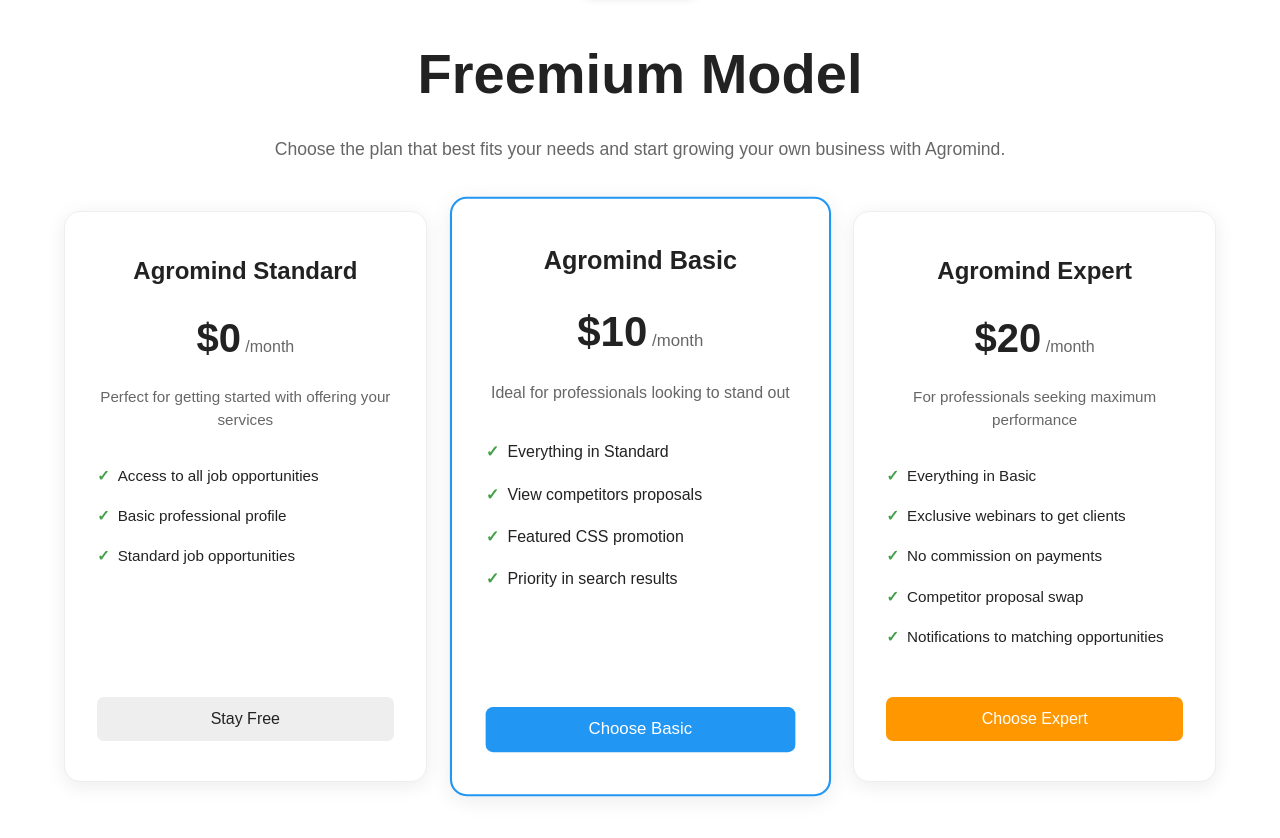
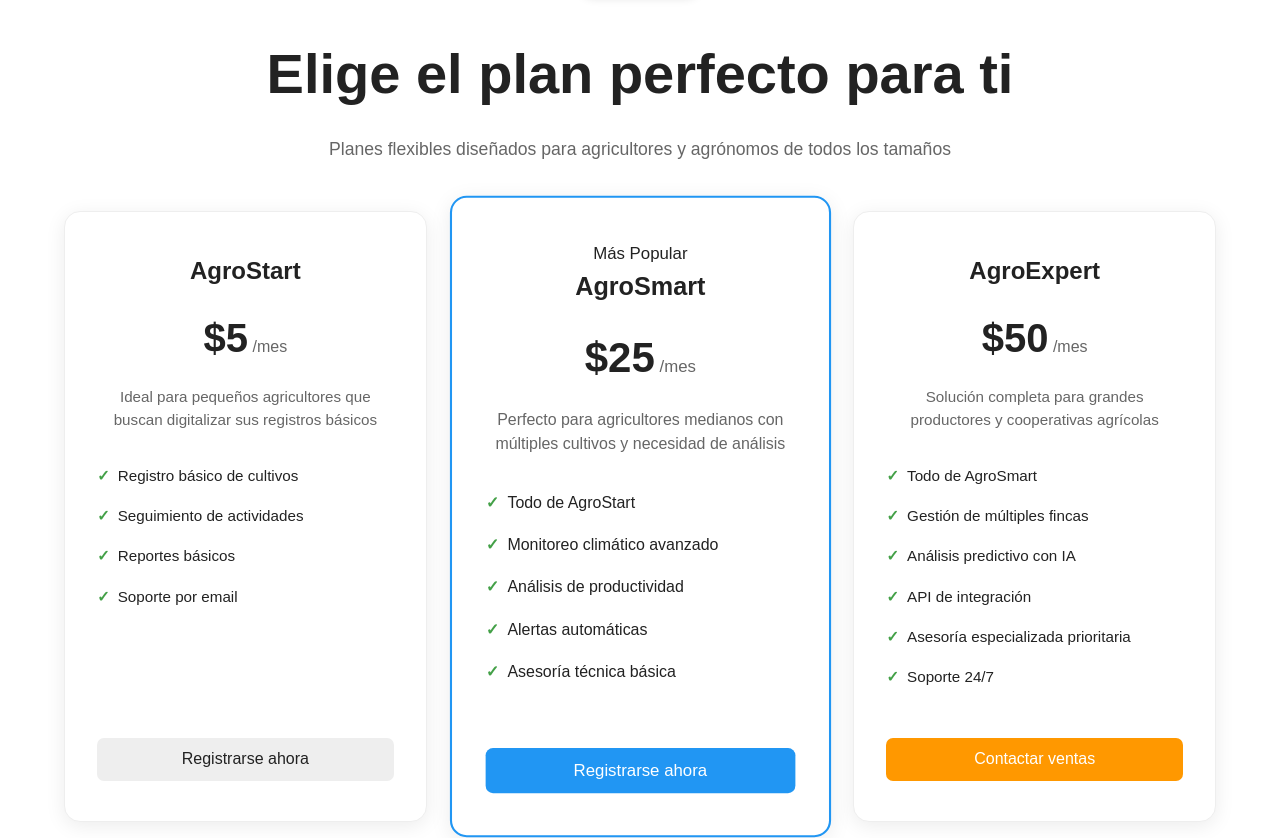
Before and after one commit to AgroMind-Aplicaciones-Web-7414/AgroTrack-LandingPage, a plain HTML site: page index.html in a window 1280 px wide. Shown: the part 3562-4400 px from the top of the page. Drawn offline with Linux system fonts and the light colour scheme.

Commit message:
feat: update pricing section with new plans and translations

```diff
--- a/index.html
+++ b/index.html
@@ -288,105 +288,116 @@
         <section class="pricing">
             <div class="search-bar">
                 <span class="search-icon">✅</span>
-                <span>Planes</span>
+                <span data-translate="plans">Planes</span>
             </div>
-            <h2 class="section-title">Freemium Model</h2>
-            <p class="section-desc">
-                Choose the plan that best fits your needs and start growing your own business with Agromind.
-            </p>
+            <h2 class="section-title" data-translate="pricing-title">Elige el plan perfecto para ti</h2>
+            <p class="section-desc" data-translate="pricing-desc">Planes flexibles diseñados para agricultores y agrónomos de todos los tamaños</p>
 
             <div class="pricing-grid">
-                <!-- Plan Standard -->
+                <!-- Plan AgroStart -->
                 <div class="pricing-card">
-                    <h3>Agromind Standard</h3>
+                    <h3 data-translate="plan-1-title">AgroStart</h3>
                     <div class="price">
-                        <span class="amount">$0</span>
-                        <span class="period">/month</span>
+                        <span class="amount">$5</span>
+                        <span class="period" data-translate="price-period">/mes</span>
                     </div>
-                    <p class="plan-desc">Perfect for getting started with offering your services</p>
+                    <p class="plan-desc" data-translate="plan-1-desc">Ideal para pequeños agricultores que buscan digitalizar sus registros básicos</p>
 
                     <ul class="features-list">
                         <li>
                             <span class="check">✓</span>
-                            Access to all job opportunities
+                            <span data-translate="plan-1-feature-1">Registro básico de cultivos</span>
                         </li>
                         <li>
                             <span class="check">✓</span>
-                            Basic professional profile
+                            <span data-translate="plan-1-feature-2">Seguimiento de actividades</span>
                         </li>
                         <li>
                             <span class="check">✓</span>
-                            Standard job opportunities
+                            <span data-translate="plan-1-feature-3">Reportes básicos</span>
+                        </li>
+                        <li>
+                            <span class="check">✓</span>
+                            <span data-translate="plan-1-feature-4">Soporte por email</span>
                         </li>
                     </ul>
 
-                    <button class="btn-plan btn-standard">Stay Free</button>
+                    <button class="btn-plan btn-standard" data-translate="register-now">Registrarse ahora</button>
                 </div>
 
-                <!-- Plan Basic -->
+                <!-- Plan AgroSmart -->
                 <div class="pricing-card featured">
-                    <h3>Agromind Basic</h3>
+                    <div class="featured-badge" data-translate="most-popular">Más Popular</div>
+                    <h3 data-translate="plan-2-title">AgroSmart</h3>
                     <div class="price">
-                        <span class="amount">$10</span>
-                        <span class="period">/month</span>
+                        <span class="amount">$25</span>
+                        <span class="period" data-translate="price-period">/mes</span>
                     </div>
-                    <p class="plan-desc">Ideal for professionals looking to stand out</p>
+                    <p class="plan-desc" data-translate="plan-2-desc">Perfecto para agricultores medianos con múltiples cultivos y necesidad de análisis</p>
 
                     <ul class="features-list">
                         <li>
                             <span class="check">✓</span>
-                            Everything in Standard
+                            <span data-translate="plan-2-feature-1">Todo de AgroStart</span>
                         </li>
                         <li>
                             <span class="check">✓</span>
-                            View competitors proposals
+                            <span data-translate="plan-2-feature-2">Monitoreo climático avanzado</span>
                         </li>
                         <li>
                             <span class="check">✓</span>
-                            Featured CSS promotion
+                            <span data-translate="plan-2-feature-3">Análisis de productividad</span>
                         </li>
                         <li>
                             <span class="check">✓</span>
-                            Priority in search results
+                            <span data-translate="plan-2-feature-4">Alertas automáticas</span>
+                        </li>
+                        <li>
+                            <span class="check">✓</span>
+                            <span data-translate="plan-2-feature-5">Asesoría técnica básica</span>
                         </li>
                     </ul>
 
-                    <button class="btn-plan btn-basic">Choose Basic</button>
+                    <button class="btn-plan btn-basic" data-translate="register-now">Registrarse ahora</button>
                 </div>
 
-                <!-- Plan Expert -->
+                <!-- Plan AgroExpert -->
                 <div class="pricing-card">
-                    <h3>Agromind Expert</h3>
+                    <h3 data-translate="plan-3-title">AgroExpert</h3>
                     <div class="price">
-                        <span class="amount">$20</span>
-                        <span class="period">/month</span>
+                        <span class="amount">$50</span>
+                        <span class="period" data-translate="price-period">/mes</span>
                     </div>
-                    <p class="plan-desc">For professionals seeking maximum performance</p>
+                    <p class="plan-desc" data-translate="plan-3-desc">Solución completa para grandes productores y cooperativas agrícolas</p>
 
                     <ul class="features-list">
                         <li>
                             <span class="check">✓</span>
-                            Everything in Basic
+                            <span data-translate="plan-3-feature-1">Todo de AgroSmart</span>
                         </li>
                         <li>
                             <span class="check">✓</span>
-                            Exclusive webinars to get clients
+                            <span data-translate="plan-3-feature-2">Gestión de múltiples fincas</span>
                         </li>
                         <li>
                             <span class="check">✓</span>
-                            No commission on payments
+                            <span data-translate="plan-3-feature-3">Análisis predictivo con IA</span>
                         </li>
                         <li>
                             <span class="check">✓</span>
-                            Competitor proposal swap
+                            <span data-translate="plan-3-feature-4">API de integración</span>
                         </li>
                         <li>
                             <span class="check">✓</span>
-                            Notifications to matching opportunities
+                            <span data-translate="plan-3-feature-5">Asesoría especializada prioritaria</span>
+                        </li>
+                        <li>
+                            <span class="check">✓</span>
+                            <span data-translate="plan-3-feature-6">Soporte 24/7</span>
                         </li>
                     </ul>
 
-                    <button class="btn-plan btn-expert">Choose Expert</button>
+                    <button class="btn-plan btn-expert" data-translate="contact-sales">Contactar ventas</button>
                 </div>
             </div>
         </section>
```
